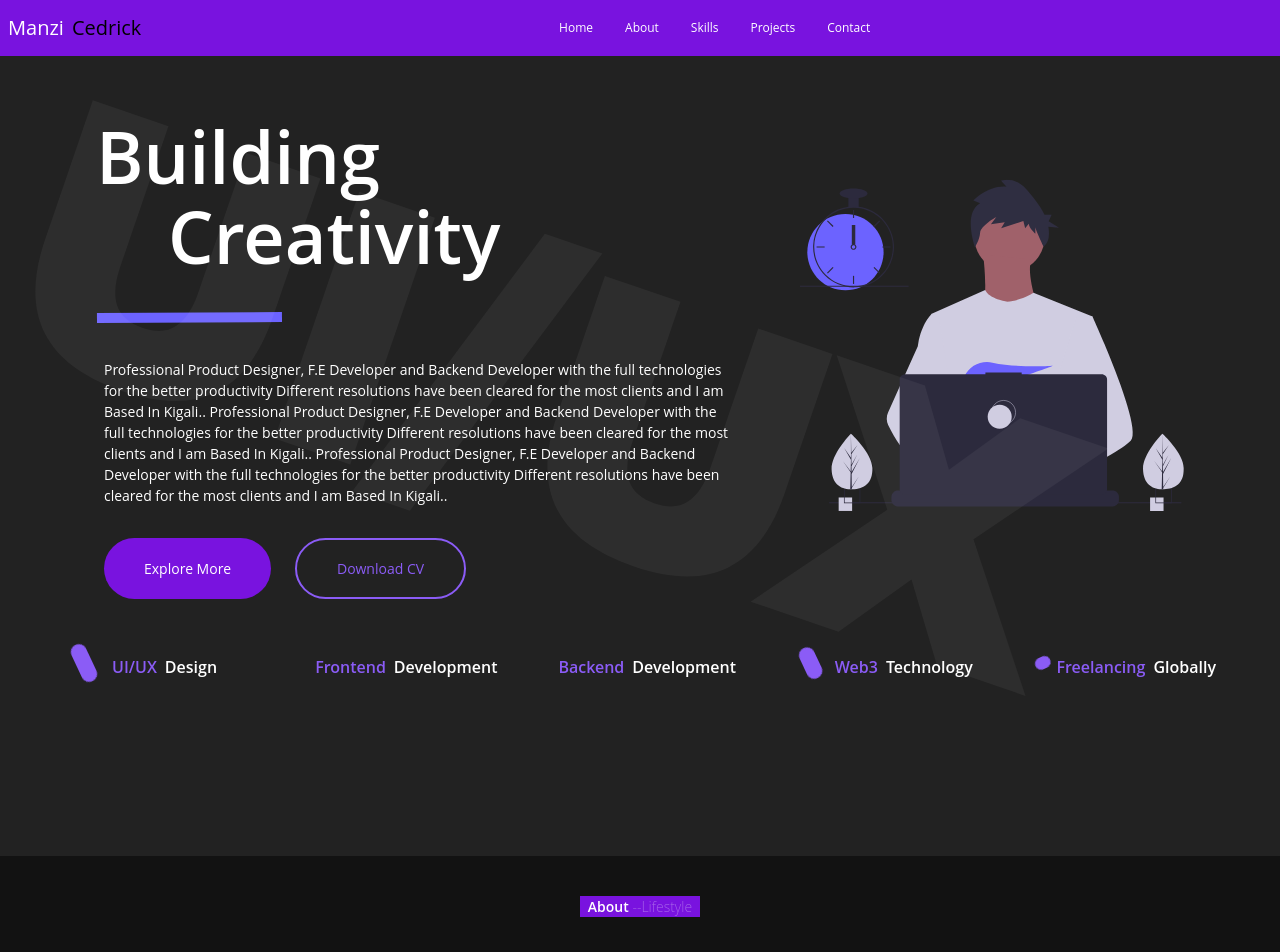
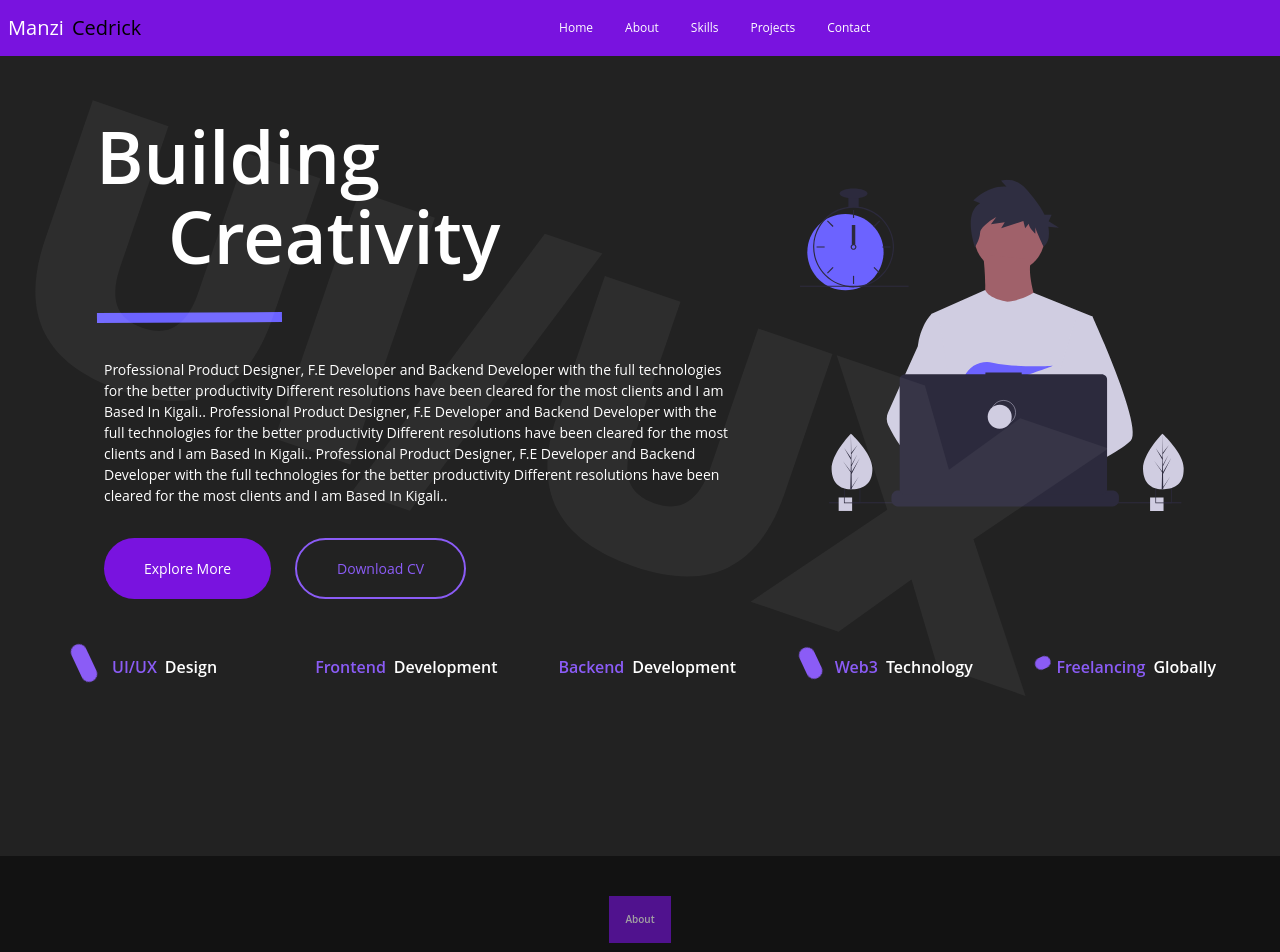
Before and after one commit to Manzi-Cedrick/portofolio_web, a Next.js app: page / in a window 1280 px wide. Shown: the top 952 px of the page. Built offline with nearby package versions, Linux system fonts and the light colour scheme.

Commit message:
styles: animations comparing

```diff
--- a/components/About.tsx
+++ b/components/About.tsx
@@ -3,9 +3,9 @@ import React from 'react'
 const About = () => {
   return (
     <div className="h-[80vh] lg:px-[4em] bg-[#121212]">
-        <div className="text-center flex text-white text-[14px] justify-center py-10  ">
-                <h1 className="font-semibold bg-backG px-2">About <span className='text-[#ffffff55] font-light text-sm '>--Lifestyle</span></h1>
-        </div>
+         <div className="text-center flex text-white text-[14px] justify-center py-10  ">
+                <h1 className="font-semibold  bg-backG px-4 py-4 text-[10px] animate-pulse">About</h1>
+            </div>
         <div className='flex gap-2 place-items-center py-5 justify-evenly'>
         <div className="text-white py-4 max-w-[50vw]">
             <h1 className='py-5'>Hi, I'm <span className='py-4 border-b-2 border-yellow-500 text-xl font-black hover:text-backG'> Manzi Cedrick</span> </h1>
```
